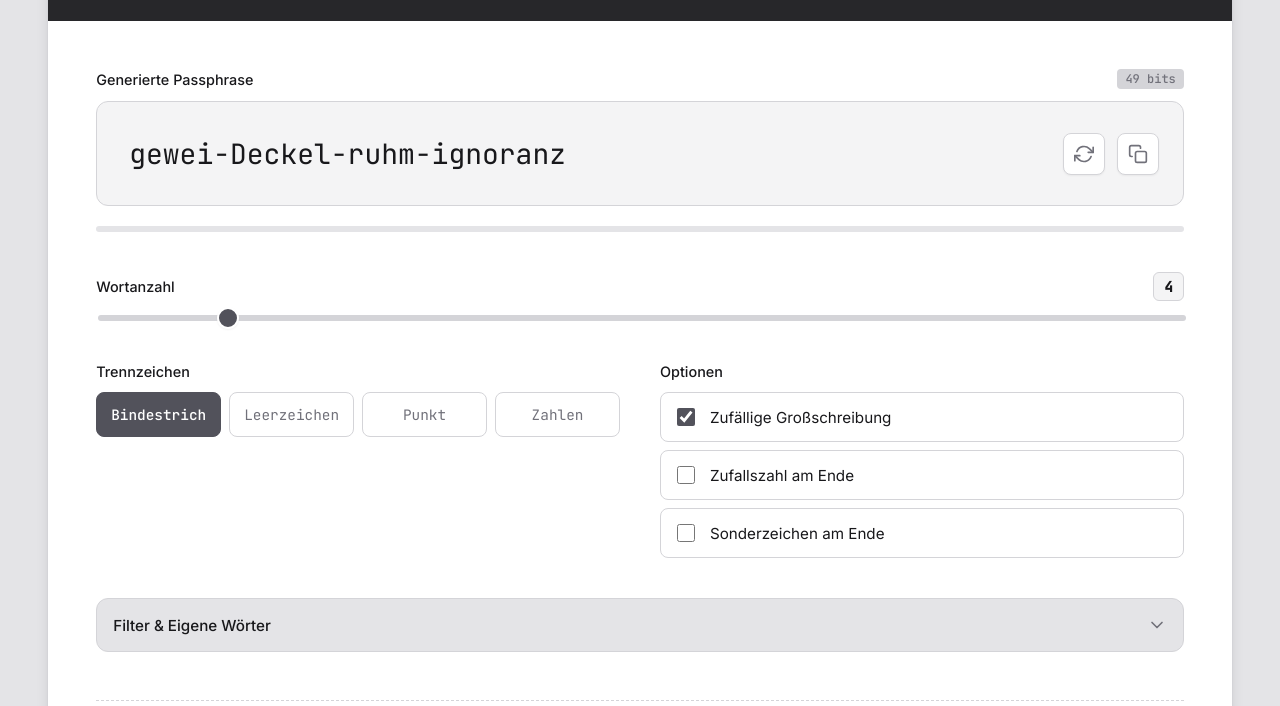
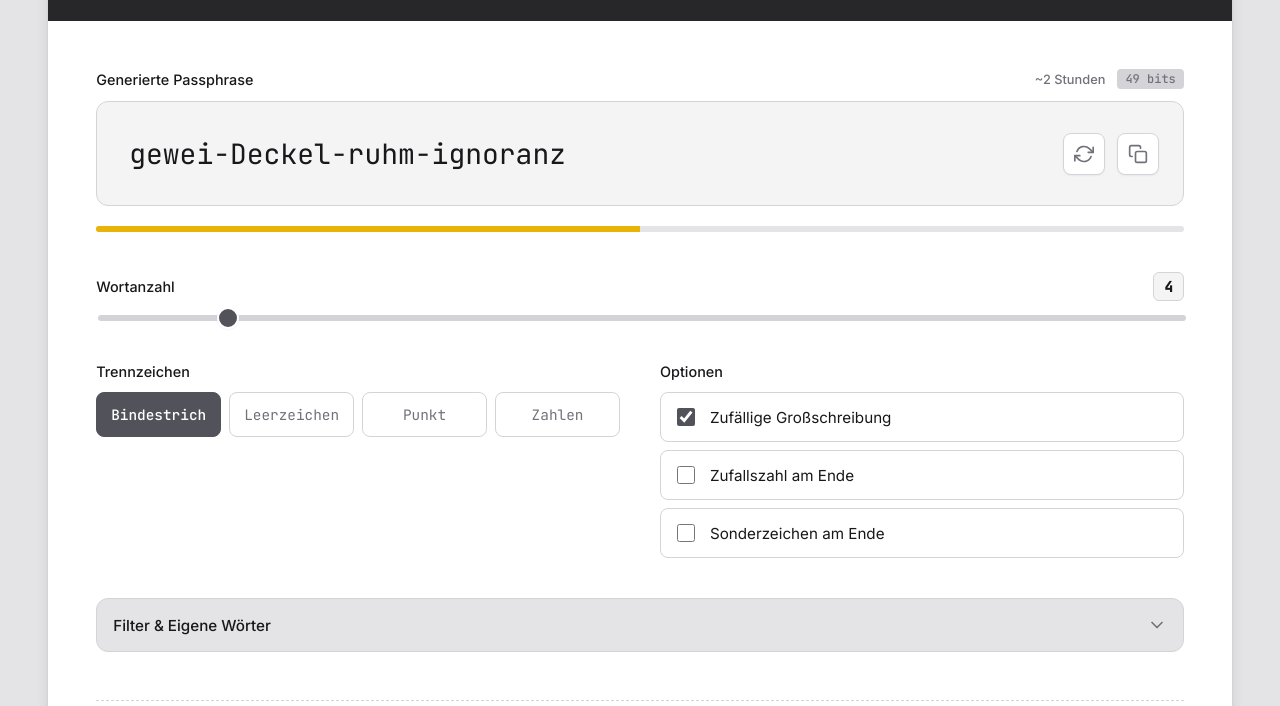
Before and after one commit to wawa-archive/Passphare-Generator-German, a plain HTML site: page index.html in a window 1280 px wide. Shown: the part 94-800 px from the top of the page. Drawn offline with Linux system fonts and the light colour scheme.

Commit message:
Update index.html

```diff
--- a/index.html
+++ b/index.html
@@ -32,7 +32,10 @@
                 <div class="output-section">
                     <div class="label-row">
                         <label>Generierte Passphrase</label>
-                        <span id="entropyText" class="entropy-badge">0 bits</span>
+                        <div class="stats-group">
+                            <span id="crackTimeText" class="crack-time">...</span>
+                            <span id="entropyText" class="entropy-badge">0 bits</span>
+                        </div>
                     </div>
 
                     <div class="output-wrapper">
```
